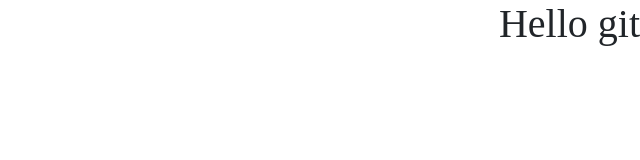
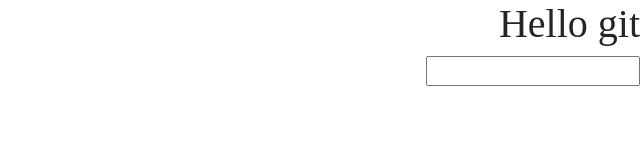
Before and after one commit to mohammad468/project-1, a website: page index.html in a window 1280 px wide. Shown: the whole page, without its empty margins (640-1280 px from the left). Drawn offline with nearby package versions, Linux system fonts and the light colour scheme.

Commit message:
Update index.html

```diff
--- a/index.html
+++ b/index.html
@@ -28,6 +28,9 @@
   </head>
   <body class="mybg">
     <h1>Hello git</h1>
+    <form>
+      <input/>
+    </form>
     <div class="transform" id="transform"></div>
     <script src="js/script.js"></script>
   </body>
```
